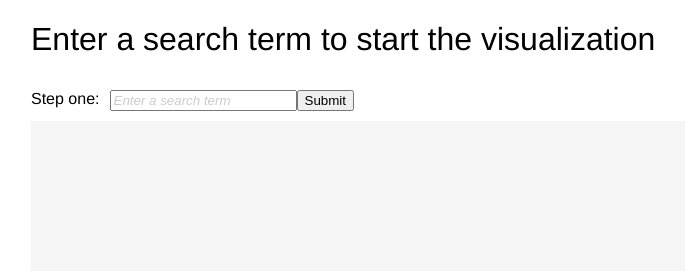
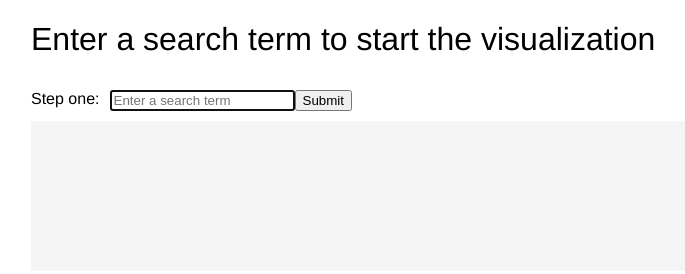
Before and after one commit to mhkeller/nyt-storyark, a plain HTML site: page index.html in a window 1280 px wide. Shown: the whole page, without its empty margins (129-814 px from the left). Drawn offline with nearby package versions, Linux system fonts and the light colour scheme.

Commit message:
removing that terrible thing

```diff
--- a/css/styles.css
+++ b/css/styles.css
@@ -38,10 +38,11 @@ h1{
 	font-weight: 300;
 	text-rendering: optimizeLegibility;
 }
-.help-text{
+/*.help-text{
 	color:#ccc;
 	font-style:italic;
 }
+*/
 .input-text-field{
 	float:left;
 }
--- a/index.html
+++ b/index.html
@@ -15,7 +15,7 @@
 
 		<div class="step">
 			<div id="step-one" class="step-text">Step one:</div>
-			<input id="search-term-input" type="text" class="help-text input-text-field" value="Enter a search term">
+			<input id="search-term-input" type="text" class="help-text input-text-field" autofocus placeholder="Enter a search term">
 			<input type="submit" value="Submit" id="search-term-submit">
 			<span class="spinner">
 				<img src="imgs/ajax-loader.gif" />
--- a/js/app.js
+++ b/js/app.js
@@ -193,14 +193,14 @@
         var txtval = $(this).val();
         $(this).focus(function(){
             if($(this).val() == txtval){
-            	$(this).removeClass('help-text')
+            	// $(this).removeClass('help-text')
                 $(this).val('');
             }
         });
         $(this).blur(function(){
             if($(this).val() == ""){
                 $(this).val(txtval);
-	        	$(this).addClass('help-text')
+	        	// $(this).addClass('help-text')
             }
         });
     });
```
